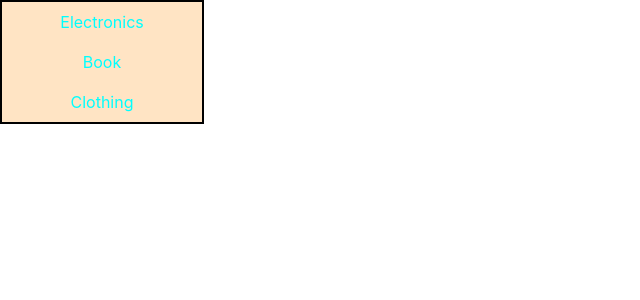
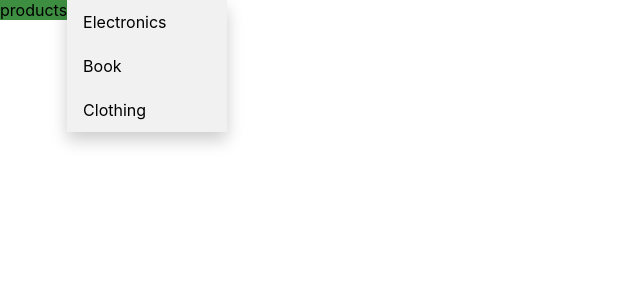
Before and after one commit to orionelectron/categories, a React (Create React App) app: page / in a window 1280 px wide. Shown: the top 300 px of the page, without its empty margins (0-640 px from the left). Built offline with nearby package versions, Linux system fonts and the light colour scheme.

Commit message:
using recursion

```diff
--- a/src/App.css
+++ b/src/App.css
@@ -1,75 +1,30 @@
-.sub_category_visible{
-  text-align: center;
-
-  width: 200px;
-  border: 2px solid black;
-  display: block;
-  background-color: bisque;
-  color: aqua;
+.dropdown {
+  position: relative;
+  display: inline-block;
 
 }
 
-.parent_category{
-  width: 100%;
+.dropdown-content {
+  display: none;
+  position: absolute;
+  top: 0;
+  left: 100%;
+  background-color: #f1f1f1;
+  min-width: 160px;
+  box-shadow: 0px 8px 16px 0px rgba(0,0,0,0.2);
+  z-index: 1;
 }
 
-
-
-.sub_category_visible > div:hover{
-  background-color: aqua;
-  color: white;
-  cursor: pointer;
-  padding: 10px;
+.dropdown-content > div {
+  color: black;
+  padding: 12px 16px;
+  text-decoration: none;
+  display: block;
 
 }
 
+.dropdown-content  .parent:hover {background-color: #ddd;}
 
+.dropdown:hover > .dropdown-content {display: block;}
 
-.sub_category_hidden{
-  display: none;
-}
-
-.sub_category_visible > div{
-  padding: 10px;
-
-}
-
-
-
-.categories_container{
-  display: flex;
-  justify-content: start;
-
-}
-.categories_container > div{
-  margin-right: 1px;
-}
-.individual_cat_item:hover{
-  background-color: aqua;
-  cursor: pointer;
-  color: white;
-}
-
-.individual_cat_item_focused, .individual_cat_item_focused:hover{
-  background-color: aqua;
-  color: white;
-}
-
-
-
-.individual_cat_item{
-  padding: 10px;
-}
-
-.category > .parent_category:hover{
-
-}
-
-.category{
-  background-color: black;
-  color: white;
-  width: 200px;
-  padding: 10px;
-  text-align: center;
-  position: relative;
-}
+.dropdown:hover > .parent {background-color: #3e8e41;}
--- a/src/App.js
+++ b/src/App.js
@@ -14,6 +14,11 @@ let data = {
   "TV": ["Samsung Tv", "LG TV"]
 
 }
+
+const traversed = traverseFromHere();
+const grouped = groupByParent(traversed).groupedData;
+
+const mod_data = grouped;
 
 function traverseFromHere(dataset = data, initial = "products", depth = 0) {
   let queue = [];
@@ -50,11 +55,13 @@ function findSubcatOfParent(parent, dataset) {
   for (let i = 0; i < dataset.length; i++) {
     if (parent === dataset[i].parent) {
       foundCats.push(dataset[i])
+      //console.log("dataset", dataset[i])
 
     }
+
   }
 
-  return {parent,foundCats};
+  return { parent, foundCats };
 }
 
 function groupByParent(structuredData) {
@@ -77,121 +84,43 @@ function groupByParent(structuredData) {
 
 
 function SideMenu(props) {
-  //console.log("Props", props)
-  //console.log("Keys",Object.keys(props.content)[0])
-  const ref = useRef(null)
-  const ref2 = useRef(null)
-  const parent = Object.values(props.content)[0];
-  const children = Object.values(props.content)[1];
-  const dispatch = useDispatch();
-  const hoverItems = useSelector(state => state)
-  //const children= [{category: "xyx", depth: 2, index: 0, listOrder: 44 }]
-  let todelete = "";
-  const [finalclass, setfinalclass] = useState();
 
+  let data = { parent: "", foundCats: [] }
+  for (let i = 0; i < props.mod_data.length; i++) {
+    const current = props.mod_data[i];
+    if (current.parent === props.initial) {
 
+      data = current;
+      break;
+    }
+    else{
+      data.parent = props.initial
+    }
+  }
+  console.log("DAta", data)
+  const parent = data.parent;
+  const children = data.foundCats;
+  if (children.length == 0)
+    return <> <div className='parent'> {parent} </div> </>
 
+  console.log(parent);
+  console.log(children)
+  return (
+    <div className="dropdown">
+      <div className='parent'> {parent} </div>
+      <div className="dropdown-content">
+          {
+            children.map((child, index) => {
 
-  return (
-      <div className={hoverItems.includes(parent)? 'sub_category_visible' : 'sub_category_hidden'} ref={ref}
-      onMouseEnter={(event) => {
-            //console.log("Mouse Enter Event", event);
-            if (hoverItems.includes(parent)){
-
-            }
-      }}
-
-      onMouseLeave={ (event) => {
-        const boundRectOfContainer = ref.current.getBoundingClientRect();
-
-
-
-        const xc = boundRectOfContainer.width + boundRectOfContainer.left;
-
-        const yc = boundRectOfContainer.height + boundRectOfContainer.top;
-
-        //console.log("xc yc",xc, yc, "screenx screeny", event.screenX, event.screenY)
-        if (event.screenX < xc ){
-          //console.log("category",category)
-
-
-          const index = hoverItems.indexOf(parent);
-          todelete = parent;
-          const temp = hoverItems.slice(0, index);
-          console.log("temp",temp);
-          //temp.push(category)
-
-          dispatch({type: 'hover/set', payload:[...temp]})
-
+              return <SideMenu key={`${index}_${child.category}`} initial={child.category} mod_data={mod_data} />
+            })
           }
 
-  }}
+        </div>
 
-      >
-          {children.map((child) => {
-           //s console.log("child",child);
-              const values = Object.values(child);
-              const category = values[0];
-              const depth = values[1];
-              const index = values[2];
-              const listOrder = values[3];
-
-
-              return <div className={hoverItems.includes(category) ? "individual_cat_item_focused": "individual_cat_item"}  key={`${category}_${listOrder}`} depth={depth} index={index}
-                ref={ref2}
-                onMouseEnter={
-                  (event) => {
-                      if (hoverItems.includes(category)){
-                        const index = hoverItems.indexOf(category);
-                        const temp = hoverItems.slice(0, index);
-                        temp.push(category)
-                        //temp.delete(category);
-                        dispatch({type: 'hover/set', payload: [...temp]})
-                      }
-                      else{
-
-                        const temp = new Set(hoverItems);
-                        temp.delete(todelete);
-                        temp.add(category);
-                        dispatch({type: 'hover/set', payload: [...temp]})
-                      }
-
-                  }
-                }
-
-                onMouseLeave={ (event) => {
-                      const boundRectOfContainer = ref.current.getBoundingClientRect();
-                      const boundRectOfChild = ref2.current.getBoundingClientRect();
-
-                      const x = boundRectOfChild.width + boundRectOfChild.left;
-                      const y = boundRectOfChild.height + boundRectOfChild.top;
-
-                      const xc = boundRectOfContainer.width + boundRectOfContainer.left;
-
-                      const yc = boundRectOfContainer.height + boundRectOfContainer.top;
-
-                      console.log("xc yc",xc, yc, "screenx screeny", event.screenX, event.screenY)
-                      if (event.screenY >= y && event.screenY > 0 && event.screenX <= x ){
-                        console.log("category",category)
-
-
-                        const index = hoverItems.indexOf(category);
-                        todelete = category
-                        const temp = hoverItems.slice(0, index);
-                        console.log("temp",temp);
-                        //temp.push(category)
-
-                        dispatch({type: 'hover/set', payload:[...temp]})
-
-                      }
-
-                }}
-              > {category} </div>
-          })}
 
     </div>
   )
-
 }
 
 
@@ -199,10 +128,10 @@ function SideMenu(props) {
 
 function App() {
   const [categories, setCategories] = useState();
-  const traversedData = traverseFromHere();
-  const groupedData = groupByParent(traversedData).groupedData;
+  //const traversedData = traverseFromHere();
+  //const groupedData = groupByParent(traversedData).groupedData;
   //console.log(categories)
-  const [components, setComponents] = useState(groupedData);
+  const [components, setComponents] = useState(grouped);
   const dispatch = useDispatch();
   const hoverItems = useSelector(state => state)
 
@@ -221,12 +150,11 @@ function App() {
       }
       }
     >
-      {
-        components.map((component, index) => {
-          console.log(component);
-          return <SideMenu key={index} content={component}/>
-        })
-      }
+
+
+      <SideMenu key="products" initial="products" mod_data={mod_data} />
+
+
 
     </div>
   )
```
Lines whose indentation alone changed are shown as unchanged.
